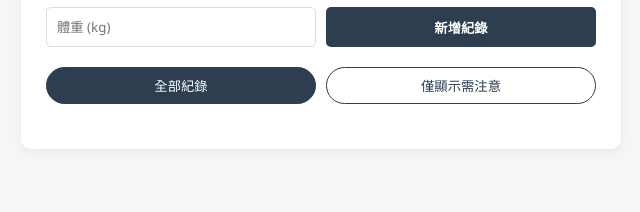
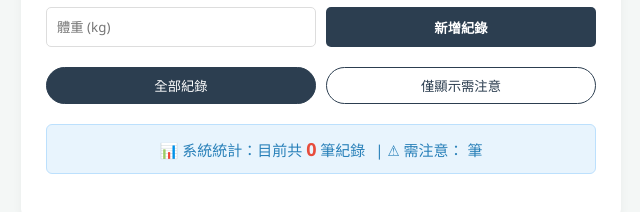
Before and after one commit to wei0386/health-tracker, a plain HTML site: page vue-index.html in a window 1280 px wide. Shown: the part 182-394 px from the top of the page, without its empty margins (319-959 px from the left). Drawn offline with nearby package versions, Linux system fonts and the light colour scheme.

Commit message:
Add global task statistics to vue-index.html
Added a global statistics section to display system stats and warnings.

```diff
--- a/vue-index.html
+++ b/vue-index.html
@@ -32,6 +32,13 @@
             </button>
         </div>
 
+        <!-- ====== 這是新增的：全域任務統計資訊 (永遠存在於畫面上) ====== -->
+        <div class="global-stats">
+            <span>📊 系統統計：目前共 <strong>{{ records.length }}</strong> 筆紀錄</span>
+            <span> | ⚠ 需注意：<strong>{{ warningCount }}</strong> 筆</span>
+        </div>
+        <!-- ========================================================== -->
+
         <!-- 條列式紀錄區 (使用 v-for 迴圈產生) -->
         <div class="record-list">
             <!-- 根據狀態動態加上 active class 來展開 -->
@@ -55,7 +62,7 @@
                         </label>
                     </div>
 
-                    <!-- 統計區塊 (呼叫 methods 動態計算) -->
+                    <!-- 紀錄內部的進度統計 -->
                     <div class="task-stats">
                         <p class="stats-text">進度：已完成 {{ completedCount(record.tasks) }} / 共 {{ record.tasks.length }} 項</p>
                         <p class="stats-comment" :style="{ color: getComment(record.tasks).color }">
```
